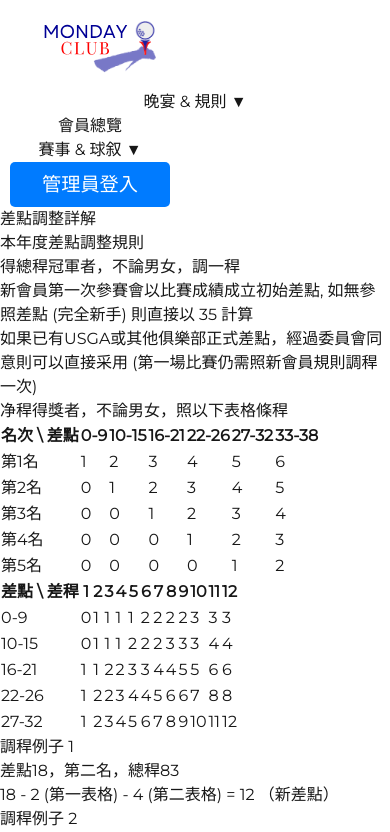
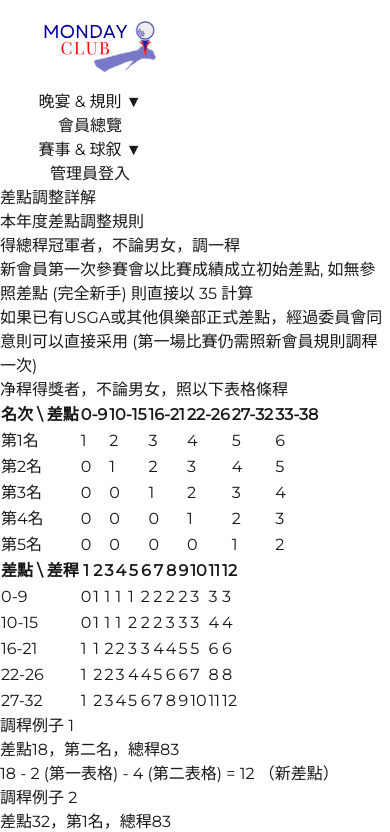
Before and after one commit to cwon07/theonegolf, a Next.js app: page /handicap in a window 390 px wide. Shown: the top 832 px of the page. Built offline with nearby package versions, Linux system fonts and the light colour scheme.

Commit message:
adjusted padding between each navbar option to even out the spacing

```diff
--- a/src/app/components/Navbar.tsx
+++ b/src/app/components/Navbar.tsx
@@ -73,26 +73,20 @@ const Navbar: FC<NavbarProps> = ({ onSelectMenu }) => {
   }, []);
 
   return (
-    <nav
-      className="flex flex-wrap justify-between items-center p-4 bg-white relative"
-    >
+    <nav className="flex flex-col sm:flex-row justify-between items-center p-6 bg-white">
+      {/* Left-side Menu Items */}
+      <div className="flex flex-col sm:flex-row gap-4 sm:gap-6 items-center w-full sm:w-auto">
         {/* Rules Dropdown */}
-      <div className="text-black font-bold relative text-[1.2rem] navbar-content px-2 w-full sm:w-auto" ref={dropdownRef}>
-        <button onClick={() => { setDropdownOpen(!isDropdownOpen); }} className="font-bold p-2 text-[1.2rem] w-full sm:w-auto text-left">
+        <div className="relative text-black font-bold text-[1.2rem] w-full sm:w-auto" ref={dropdownRef}>
+          <button onClick={() => setDropdownOpen(!isDropdownOpen)} className="p-2 w-full sm:w-auto">
             晚宴 & 規則 ▼
           </button>
           {isDropdownOpen && (
-          <div className="text-black absolute top-full left-1/2 -translate-x-1/2 bg-white border rounded shadow-lg flex flex-col w-64">
-            <button
-              className="text-black p-2 hover:bg-gray-100"
-              onClick={() => router.push("/rules_and_gathering")}
-            >
+            <div className="absolute top-full left-1/2 -translate-x-1/2 bg-white border rounded shadow-lg flex flex-col w-64">
+              <button className="p-2 hover:bg-gray-100" onClick={() => router.push("/rules_and_gathering")}>
                 月賽規則 & 晚宴
               </button>
-            <button
-              className="text-black p-2 hover:bg-gray-100"
-              onClick={() => router.push("/handicap")}
-            >
+              <button className="p-2 hover:bg-gray-200" onClick={() => router.push("/handicap")}>
                 差點調整詳解
               </button>
             </div>
@@ -100,53 +94,47 @@ const Navbar: FC<NavbarProps> = ({ onSelectMenu }) => {
         </div>
 
     {/* Other Menu Items */}
-      <button
-        className="text-black font-bold relative text-[1.2rem] px-2 w-full sm:w-auto"
-        onClick={() => router.push("/list_members")}
-      >
+    <button className="text-black font-bold text-[1.2rem] p-2 w-full sm:w-auto" onClick={() => router.push("/list_members")}>
       會員總覽
     </button>
 
     {/* Events Dropdown */}
-      <div className="text-black font-bold relative text-[1.2rem] px-2 w-full sm:w-auto" ref={eventDropdownRef}>
-        <button onClick={() => setEventDropdownOpen(!isEventDropdownOpen)} className="font-bold p-2 text-[1.2rem]">
+    <div className="relative text-black font-bold text-[1.2rem] w-full sm:w-auto" ref={eventDropdownRef}>
+      <button onClick={() => setEventDropdownOpen(!isEventDropdownOpen)} className="p-2 w-full sm:w-auto">
         賽事 & 球叙 ▼
       </button>
       {isEventDropdownOpen && (
-          <div className="text-black absolute top-full left-1/2 -translate-x-1/2 bg-white border rounded shadow-lg flex flex-col w-64">
-            <button
-              className="text-black p-2 hover:bg-gray-100"
-              onClick={() => router.push("/current_event")}
-            >
+        <div className="absolute top-full left-1/2 -translate-x-1/2 bg-white border rounded shadow-lg flex flex-col w-64">
+          <button className="p-2 hover:bg-gray-100" onClick={() => router.push("/current_event")}>
             當前賽事&球叙
           </button>
-            <button
-              className="text-black p-2 hover:bg-gray-100"
-              onClick={() => router.push("/past_events")}
-            >
+          <button className="p-2 hover:bg-gray-100" onClick={() => router.push("/past_events")}>
             過往賽事&球叙
           </button>
         </div>
       )}
     </div>
+  </div>
 
+  {/* Right-side Admin Options */}
+  <div className="flex flex-col sm:flex-row gap-4 sm:gap-6 items-center w-full sm:w-auto mt-4 sm:mt-0">
     {/* Admin Dropdown (Only if Admin is Logged In) */}
     {adminName && (
-        <div style={{ position: "relative" }} ref={adminDropdownRef}>
+      <div className="relative w-full sm:w-auto" ref={adminDropdownRef}>
         <button
           onClick={() => setAdminDropdownOpen(!isAdminDropdownOpen)}
-            style={{ ...navLinkStyle, color: "#0000FE" }}
-            aria-expanded={isAdminDropdownOpen}
+          className="text-[1.2rem] font-bold text-blue-600 p-2 w-full sm:w-auto"
         >
           管理員功能 ▼
         </button>
         {isAdminDropdownOpen && (
-            <div style={dropdownStyle} className="font-bold text-blue-500 p-2 hover:bg-gray-100">
-              <button onClick={() => router.push("/admin/create_event")}>新增賽事&球叙</button>
-              <button onClick={() => router.push("/admin/delete_event")}>刪除賽事&球叙</button>
-              <button onClick={() => router.push("/admin/create_member")}>新增會員</button>
-              <button onClick={() => router.push("/admin/update_member")}>修改會員</button>
+          <div className="absolute top-full left-0 bg-white border rounded shadow-lg flex flex-col w-64">
+            <button className="p-2 hover:bg-gray-100" onClick={() => router.push("/admin/create_event")}>新增賽事&球叙</button>
+            <button className="p-2 hover:bg-gray-100" onClick={() => router.push("/admin/delete_event")}>刪除賽事&球叙</button>
+            <button className="p-2 hover:bg-gray-100" onClick={() => router.push("/admin/create_member")}>新增會員</button>
+            <button className="p-2 hover:bg-gray-100" onClick={() => router.push("/admin/update_member")}>修改會員</button>
             <button
+              className="p-2 hover:bg-gray-200 text-red-500"
               onClick={() => {
                 sessionStorage.removeItem("token");
                 setAdminName(null);
@@ -160,27 +148,22 @@ const Navbar: FC<NavbarProps> = ({ onSelectMenu }) => {
       </div>
     )}
 
-      {/* Admin Login Button on the right */}
-
+    {/* Admin Login Button (Only if Not Logged In) */}
     {!adminName && (
-        <div style={{ display: "flex", alignItems: "center", gap: "1rem" }}>
+      <div className="ml-4 sm:ml-6">
       <button
         onClick={handleAdminClick}
-            style={{
-              background: "#007bff",
-              color: "#fff",
-              border: "none",
-              fontSize: "1.2rem",
-              padding: "0.5rem 1rem",
-              borderRadius: "5px",
-              cursor: "pointer",
-            }}
+        className="bg-blue-500 text-white border-none text-[1.2rem] px-4 py-2 sm:w-auto rounded cursor-pointer"
       >
         管理員登入
       </button>
       </div>
     )}
+  </div>
 </nav>
+
+
+
   );
 };
 
```
Lines whose indentation alone changed are shown as unchanged.
